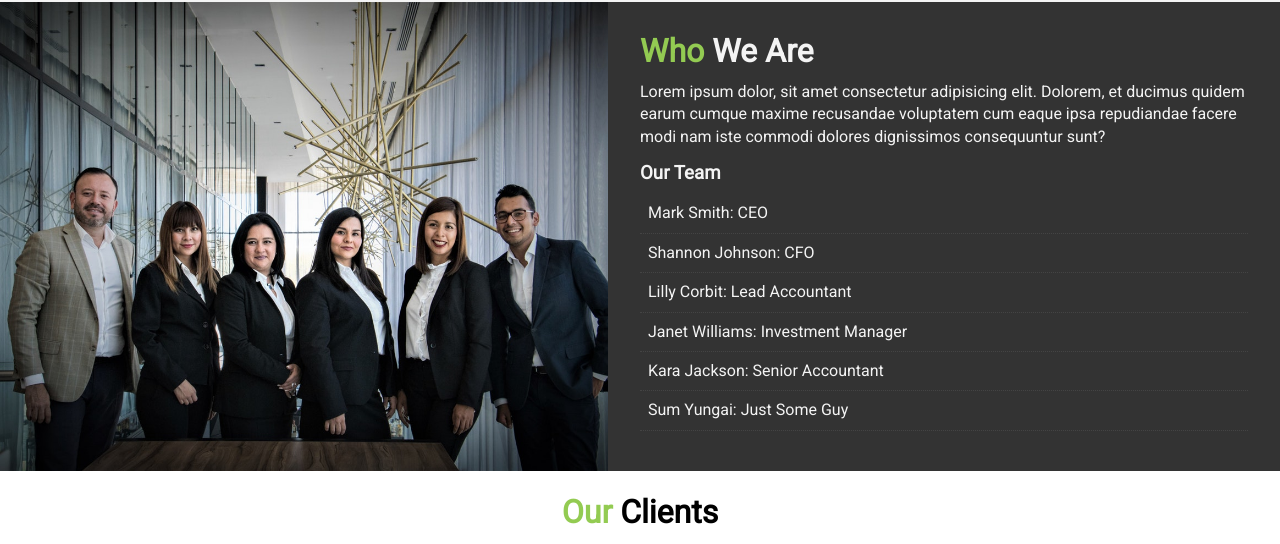
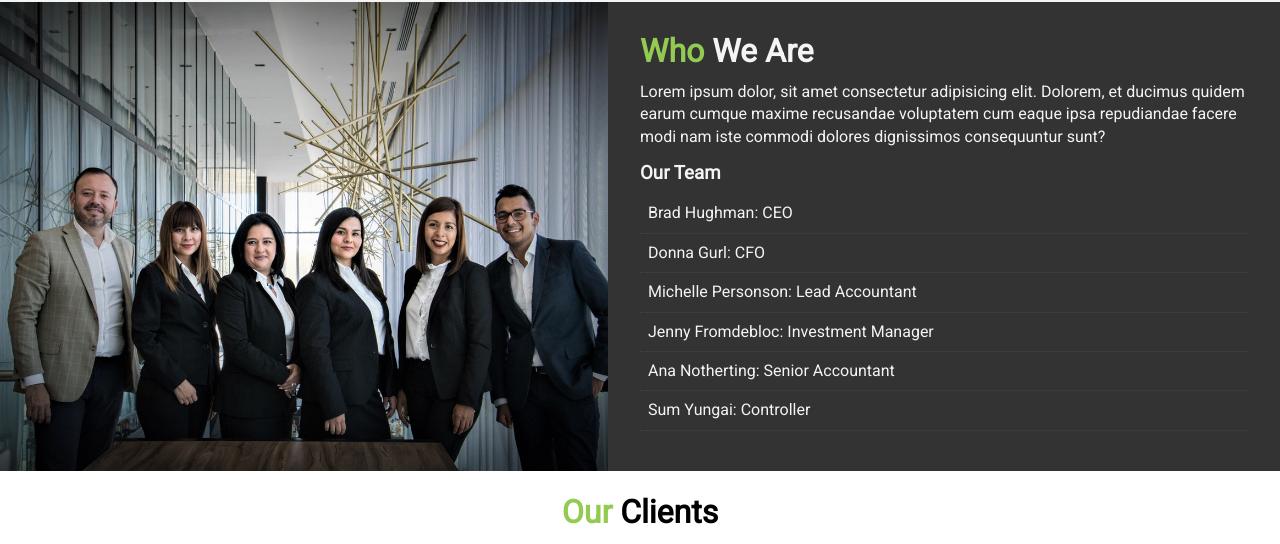
Before and after one commit to dimlutine/EdgeLedger, a plain HTML site: page index.html in a window 1280 px wide. Shown: the part 1198-1742 px from the top of the page. Drawn offline with Linux system fonts and the light colour scheme; some packages are replaced by stand-ins of ours.

Commit message:
README style update and upated employees in index.html

```diff
--- a/index.html
+++ b/index.html
@@ -78,12 +78,12 @@
             <p>Lorem ipsum dolor, sit amet consectetur adipisicing elit. Dolorem, et ducimus quidem earum cumque maxime recusandae voluptatem cum eaque ipsa repudiandae facere modi nam iste commodi dolores dignissimos consequuntur sunt?</p>
             <h3>Our Team</h3>
             <ul class="list">
-                <li>Mark Smith: CEO</li>
-                <li>Shannon Johnson: CFO</li>
-                <li>Lilly Corbit: Lead Accountant</li>
-                <li>Janet Williams: Investment Manager</li>
-                <li>Kara Jackson: Senior Accountant</li>
-                <li>Sum Yungai: Just Some Guy</li>
+                <li>Brad Hughman: CEO</li>
+                <li>Donna Gurl: CFO</li>
+                <li>Michelle Personson: Lead Accountant</li>
+                <li>Jenny Fromdebloc: Investment Manager</li>
+                <li>Ana Notherting: Senior Accountant</li>
+                <li>Sum Yungai: Controller</li>
             </ul>
         </div>
     </section>
```
Also changed, not shown: 1 other file.
